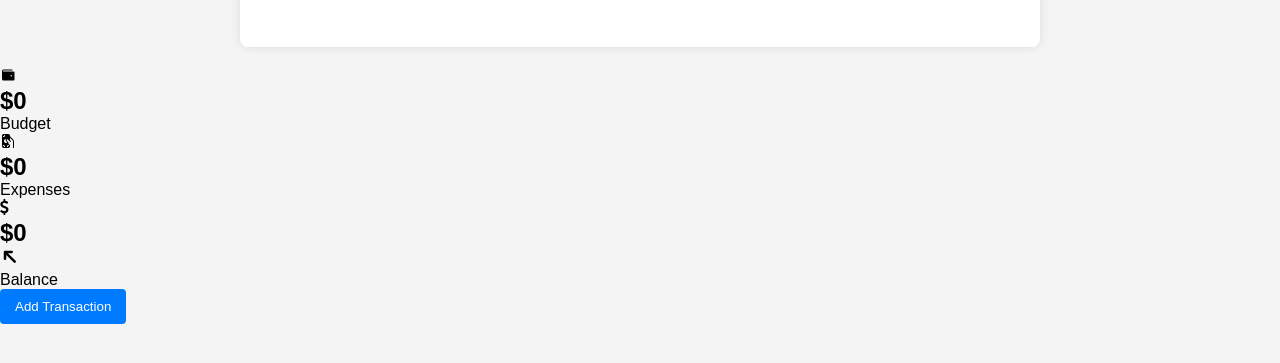
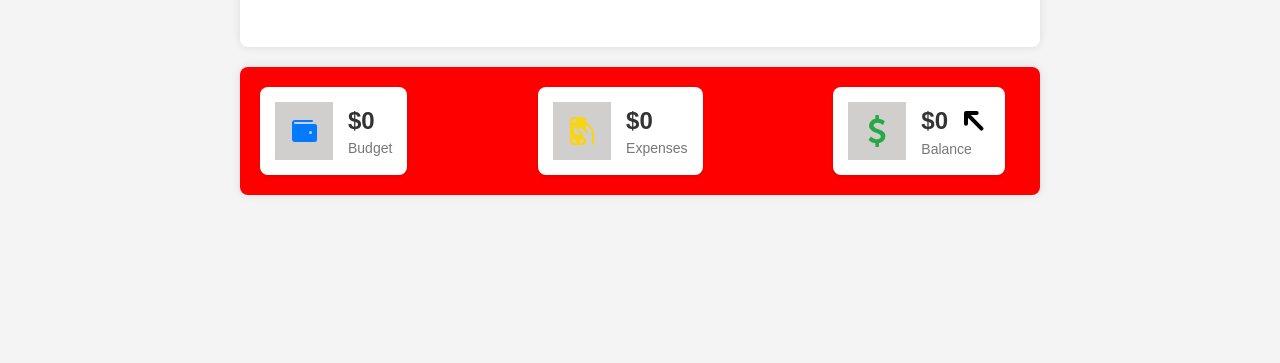
Before and after one commit to sasanedicbn/Expense-Tracker, a website built with Vite: page Expense-Tracker/index.html in a window 1280 px wide. Shown: the part 205-568 px from the top of the page. Built offline with nearby package versions, Linux system fonts and the light colour scheme.

Commit message:
Create html and style

```diff
--- a/Expense-Tracker/index.html
+++ b/Expense-Tracker/index.html
@@ -46,9 +46,9 @@
   </div>
   <div class="container-second">
     <div class="box">
-      <div class="icon">
+      <div class="icon budget">
         <svg xmlns="http://www.w3.org/2000/svg" xmlns:xlink="http://www.w3.org/1999/xlink" aria-hidden="true" role="img"
-          class="box-icon" width="1em" height="1em" viewBox="0 0 256 256">
+          class="box-icon " width="1em" height="1em" viewBox="0 0 256 256">
           <path fill="currentColor"
             d="M216 72H56a8 8 0 0 1 0-16h136a8 8 0 0 0 0-16H56a24 24 0 0 0-24 24v128a24 24 0 0 0 24 24h160a16 16 0 0 0 16-16V88a16 16 0 0 0-16-16m-36 80a12 12 0 1 1 12-12a12 12 0 0 1-12 12">
           </path>
@@ -60,9 +60,9 @@
       </div>
     </div>
     <div class="box">
-      <div class="icon">
+      <div class="icon expenses">
         <svg xmlns="http://www.w3.org/2000/svg" xmlns:xlink="http://www.w3.org/1999/xlink" aria-hidden="true" role="img"
-          class="box-icon" width="1em" height="1em" viewBox="0 0 16 16">
+          class="box-icon " width="1em" height="1em" viewBox="0 0 16 16">
           <path fill="currentColor"
             d="M2 2.75C2 1.784 2.784 1 3.75 1h4.5C9.216 1 10 1.784 10 2.75v.543l2.975 2.975A3.5 3.5 0 0 1 14 8.743V14.5a.5.5 0 1 1-1 0V8.743a2.5 2.5 0 0 0-.732-1.768L10 4.707v2.585l.854.854a.5.5 0 0 1-.707.708l-2.029-2.03l-.396-.346a.738.738 0 0 0-.859 1.178l1.491 1.49a.5.5 0 0 1 .147.354v1a1 1 0 0 0 1 1A.5.5 0 0 1 10 12v1.25A1.75 1.75 0 0 1 8.25 15h-4.5A1.75 1.75 0 0 1 2 13.25zm7 10v-.313a1.995 1.995 0 0 1-.79-.409A1.5 1.5 0 0 0 7 13.5v.5h.75c.086 0 .17-.009.25-.025V13.5a.5.5 0 0 1 .5-.5h.475c.016-.08.025-.164.025-.25M7.307 9.514l-1.15-1.151A1.738 1.738 0 0 1 6.066 6H6a2 2 0 1 0 1.307 3.514M5 2.5V2h-.75c-.086 0-.17.009-.25.025V2.5a.5.5 0 0 1-.5.5h-.475c-.016.08-.025.164-.025.25V4h.5A1.5 1.5 0 0 0 5 2.5M3.5 12H3v.75c0 .086.009.17.025.25H3.5a.5.5 0 0 1 .5.5v.475c.08.016.164.025.25.025H5v-.5A1.5 1.5 0 0 0 3.5 12">
           </path>
@@ -74,9 +74,9 @@
       </div>
     </div>
     <div class="box">
-      <div class="icon">
+      <div class="icon balance">
         <svg xmlns="http://www.w3.org/2000/svg" xmlns:xlink="http://www.w3.org/1999/xlink" aria-hidden="true" role="img"
-          class="box-icon" width="0.54em" height="1em" viewBox="0 0 960 1792">
+          class="box-icon " width="0.54em" height="1em" viewBox="0 0 960 1792">
           <path fill="currentColor"
             d="M946 1185q0 153-99.5 263.5T588 1585v175q0 14-9 23t-23 9H421q-13 0-22.5-9.5T389 1760v-175q-66-9-127.5-31T160 1509.5t-74-48t-46.5-37.5t-17.5-18q-17-21-2-41l103-135q7-10 23-12q15-2 24 9l2 2q113 99 243 125q37 8 74 8q81 0 142.5-43t61.5-122q0-28-15-53t-33.5-42t-58.5-37.5t-66-32t-80-32.5q-39-16-61.5-25T317 948.5t-62.5-31T198 882t-53.5-42.5t-43.5-49t-35.5-58t-21-66.5t-8.5-78q0-138 98-242t255-134V32q0-13 9.5-22.5T421 0h135q14 0 23 9t9 23v176q57 6 110.5 23t87 33.5T849 302t39 29t15 14q17 18 5 38l-81 146q-8 15-23 16q-14 3-27-7q-3-3-14.5-12t-39-26.5t-58.5-32t-74.5-26T505 430q-95 0-155 43t-60 111q0 26 8.5 48t29.5 41.5t39.5 33t56 31t60.5 27t70 27.5q53 20 81 31.5t76 35t75.5 42.5t62 50t53 63.5T933 1091t13 94">
           </path>
@@ -87,7 +87,7 @@
           <h2 class="box-title">$0</h2>
           <div class="icon-inner">
             <svg xmlns="http://www.w3.org/2000/svg" xmlns:xlink="http://www.w3.org/1999/xlink" aria-hidden="true"
-              role="img" class="inner-icon" width="20" height="20" viewBox="0 0 24 24">
+              role="img" class="box-icon " width="20" height="20" viewBox="0 0 24 24">
               <g fill="none">
                 <path
                   d="M24 0v24H0V0zM12.594 23.258l-.012.002l-.071.035l-.02.004l-.014-.004l-.071-.035c-.01-.004-.019-.001-.024.005l-.004.01l-.017.428l.005.02l.01.013l.105.074l.014.004l.012-.004l.104-.074l.012-.016l.004-.017l-.017-.427c-.002-.01-.009-.017-.016-.018m.264-.113l-.013.002l-.185.093l-.01.01l-.003.011l.018.43l.005.012l.008.008l.201.092c.012.004.023 0 .029-.008l.004-.014l-.034-.614c-.003-.012-.01-.02-.02-.022m-.715.002a.023.023 0 0 0-.027.006l-.006.014l-.034.614c0 .012.007.02.017.024l.015-.002l.201-.092l.01-.009l.004-.011l.017-.43l-.003-.012l-.01-.01z">
@@ -101,12 +101,12 @@
         </div>
         <p class="box-subtitle">Balance</p>
       </div>
-    </div>
+      <!-- </div>
     <div class="button-container"><button class="add-transaction-button">Add Transaction</button></div>
-  </div>
+  </div> -->
 
 
-  <script type="module" src="/script.js"></script>
+      <script type="module" src="/script.js"></script>
 </body>
 
 </html>
--- a/Expense-Tracker/style.css
+++ b/Expense-Tracker/style.css
@@ -7,6 +7,7 @@ body {
   padding: 0;
   box-sizing: border-box;
 }
+/* FIRST CONTAINER */
 .container {
   display: flex;
   justify-content: space-between;
@@ -84,3 +85,95 @@ button {
   font-size: 12px;
   color: #777;
 }
+/* SECOND CONTAINER */
+.container-second {
+  display: flex;
+  justify-content: space-between;
+  align-items: center;
+  padding: 20px;
+  background-color: #fff;
+  border-radius: 8px;
+  box-shadow: 0 0 10px rgba(0, 0, 0, 0.1);
+  background-color: red;
+  max-width: 800px;
+  margin: 0 auto;
+}
+.box-icon{
+  width: 32px;
+  height: 32px;
+}
+.box {
+  display: flex;
+  align-items: center;
+  background-color: #fff;
+  padding: 15px;
+  border-radius: 8px;
+  box-shadow: 0 2px 4px rgba(0, 0, 0, 0.1);
+  margin-right: 15px;
+}
+
+.box .icon {
+  margin-right: 15px;
+  width: 58px;
+  height: 58px;
+  display: flex;
+  align-items: center;
+  justify-content: center;
+  background-color: #d1cece;
+}
+
+.budget path {
+  fill: #007BFF;
+}
+
+.expenses path {
+  fill: #f7d515;
+}
+
+.balance path {
+  fill: #28A745;
+}
+
+.budget{
+background-color: orange ;
+}
+.balance{
+  background-color: green;
+}
+.expenses{
+  background-color: red;
+}
+
+.box h2 {
+  font-size: 24px;
+  margin-bottom: 5px;
+  color: #333;
+}
+
+.box p {
+  font-size: 14px;
+  color: #777;
+}
+
+.icon-text {
+  display: flex;
+  align-items: center;
+}
+
+.icon-inner {
+  margin-left: 10px;
+}
+
+/* .add-transaction-button {
+  background-color: #4caf50;
+  color: #fff;
+  padding: 10px 20px;
+  border: none;
+  border-radius: 4px;
+  cursor: pointer;
+  font-size: 16px;
+}
+
+.add-transaction-button:hover {
+  background-color: #45a049;
+} */
```
